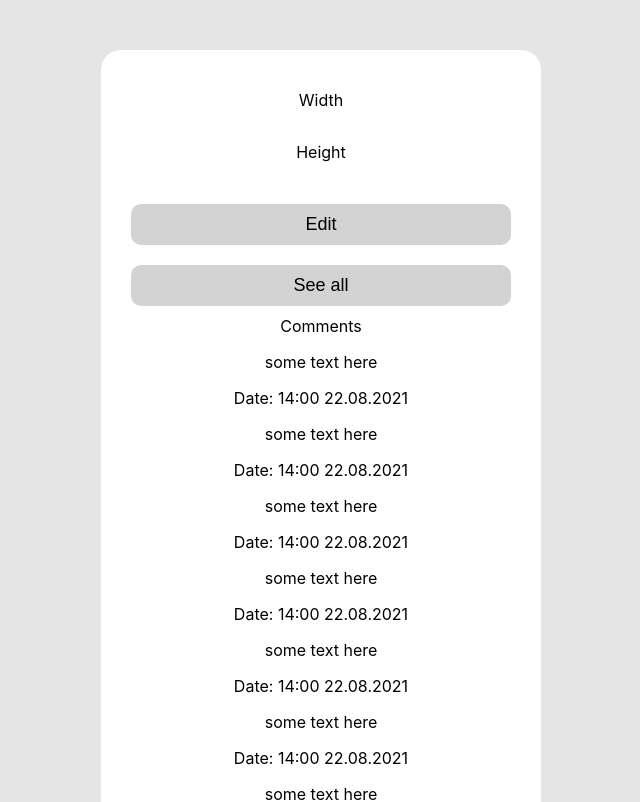
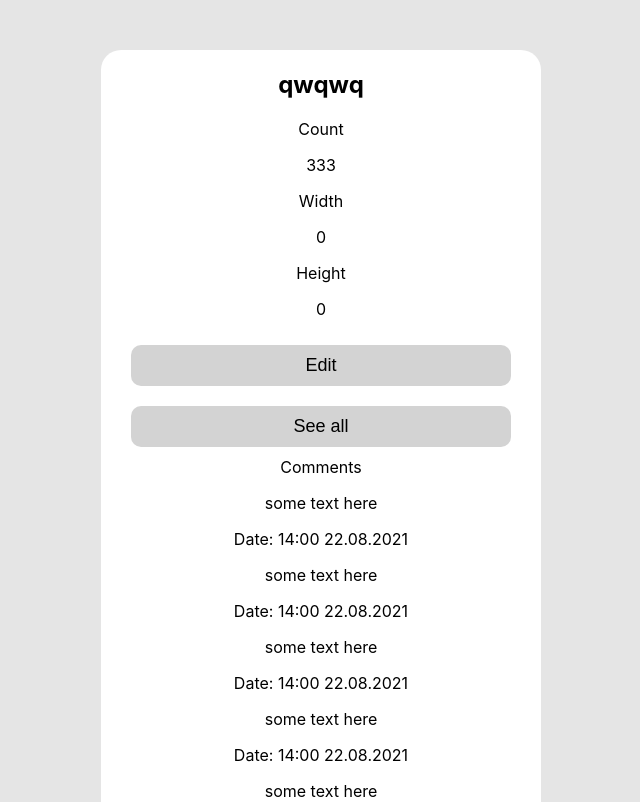
Before and after one commit to LeCherry35/InforceTest, a React (Create React App) app: page /product/1 in a window 1280 px wide. Shown: the top 802 px of the page, without its empty margins (319-959 px from the left). Built offline with nearby package versions, Linux system fonts and the light colour scheme; data requests are answered from the project's data file.

Commit message:
late product view fixes

```diff
--- a/src/async-actions/productsAction.ts
+++ b/src/async-actions/productsAction.ts
@@ -9,6 +9,16 @@ export const getProductsAsync = () => {
         try {
             const res = await ProductsService.getProducts()
             dispatch({type: ProductActionTypes.SET_PRODUCTS, payload: res.data})
+        } catch(e) {
+            console.log(e)
+        }
+    }
+}
+export const getProductAsync = (id: number) => {
+    return async (dispatch: Dispatch<ProductsAction>) => {
+        try {
+            const res = await ProductsService.getProduct(id)
+            dispatch({type: ProductActionTypes.SET_PRODUCT,payload: res.data})
         } catch(e) {
             console.log(e)
         }
--- a/src/components/Product/Product.tsx
+++ b/src/components/Product/Product.tsx
@@ -1,5 +1,6 @@
 import React, { FC, useState, useEffect } from 'react'
 import { useNavigate, useParams } from 'react-router-dom'
+import { getProductAsync } from '../../async-actions/productsAction'
 import { useTypedDispatch } from '../../hooks/useTypedDispatch'
 import { useTypedSelector } from '../../hooks/useTypedSelector'
 import { showWIndowActionCreator } from '../../store/reducers/modalWindowReducer'
@@ -15,11 +16,18 @@ const Product:FC = () => {
   const idNum = id ? + id : 0
   const {hidden} = useTypedSelector(state => state.modalWindow)
   const {products} = useTypedSelector(state => state.products)
-  const [product] = useState(products?.find(p => p.id === idNum))
+  const [product,setProduct] = useState(products?.find(p => p.id === idNum))
 
   useEffect(()=>{
-
-  },[hidden])
+    if(!product) {
+      dispatch(getProductAsync(idNum))
+    }
+  },[dispatch, idNum, product])
+  useEffect(() => {
+    if(!product) {
+      setProduct(products?.[0])
+    }
+  },[products])
   return (
     <div className={s.container}>
       {hidden
--- a/src/services/productsService.ts
+++ b/src/services/productsService.ts
@@ -5,6 +5,10 @@ import { AxiosResponse } from 'axios'
 export default  class ProductsService {
     static async getProducts() :Promise<AxiosResponse<IProduct[]>> {
         const res = await $api.get('/Products')
+        return res
+    }
+    static async getProduct(id:number) :Promise<AxiosResponse<IProduct[]>> {
+        const res = await $api.get('/Products/' + id)
         return res
     }
     static async deleteProduct(id:number) :Promise<AxiosResponse<IProduct>> {
--- a/src/store/reducers/productsReducer.ts
+++ b/src/store/reducers/productsReducer.ts
@@ -11,6 +11,8 @@ export const productsReducer = (state = initialState, action: ProductsAction): P
     switch (action.type) {
         case ProductActionTypes.SET_PRODUCTS:
             return {products:[...action.payload]}
+        case ProductActionTypes.SET_PRODUCT:
+            return{products:[action.payload]}
         case ProductActionTypes.ADD_PRODUCT:
             const cloneAdd: IProduct[] | undefined = _.cloneDeep(state.products)
             cloneAdd?.push(action.payload)
--- a/src/types/products.ts
+++ b/src/types/products.ts
@@ -8,6 +8,7 @@ export enum ProductActionTypes {
     ADD_PRODUCT = 'ADD_PRODUCT',
     DELETE_PRODUCT = 'DELETE_PRODUCT',
     EDIT_PRODUCT = 'EDIT_PRODUCT',
+    SET_PRODUCT = 'SET_PRODUCT'
 }
 
 interface SetProductsActionInterface {
@@ -27,7 +28,13 @@ interface DeleteProductActionInterface {
     payload?: {id: number}
 }
 
+interface SetProductActionInterface {
+    type: ProductActionTypes.SET_PRODUCT,
+    payload: any
+}
+
 export type ProductsAction = SetProductsActionInterface
     | AddProductActionInterface
     | EditProductActionInterface
     | DeleteProductActionInterface
+    | SetProductActionInterface
```
